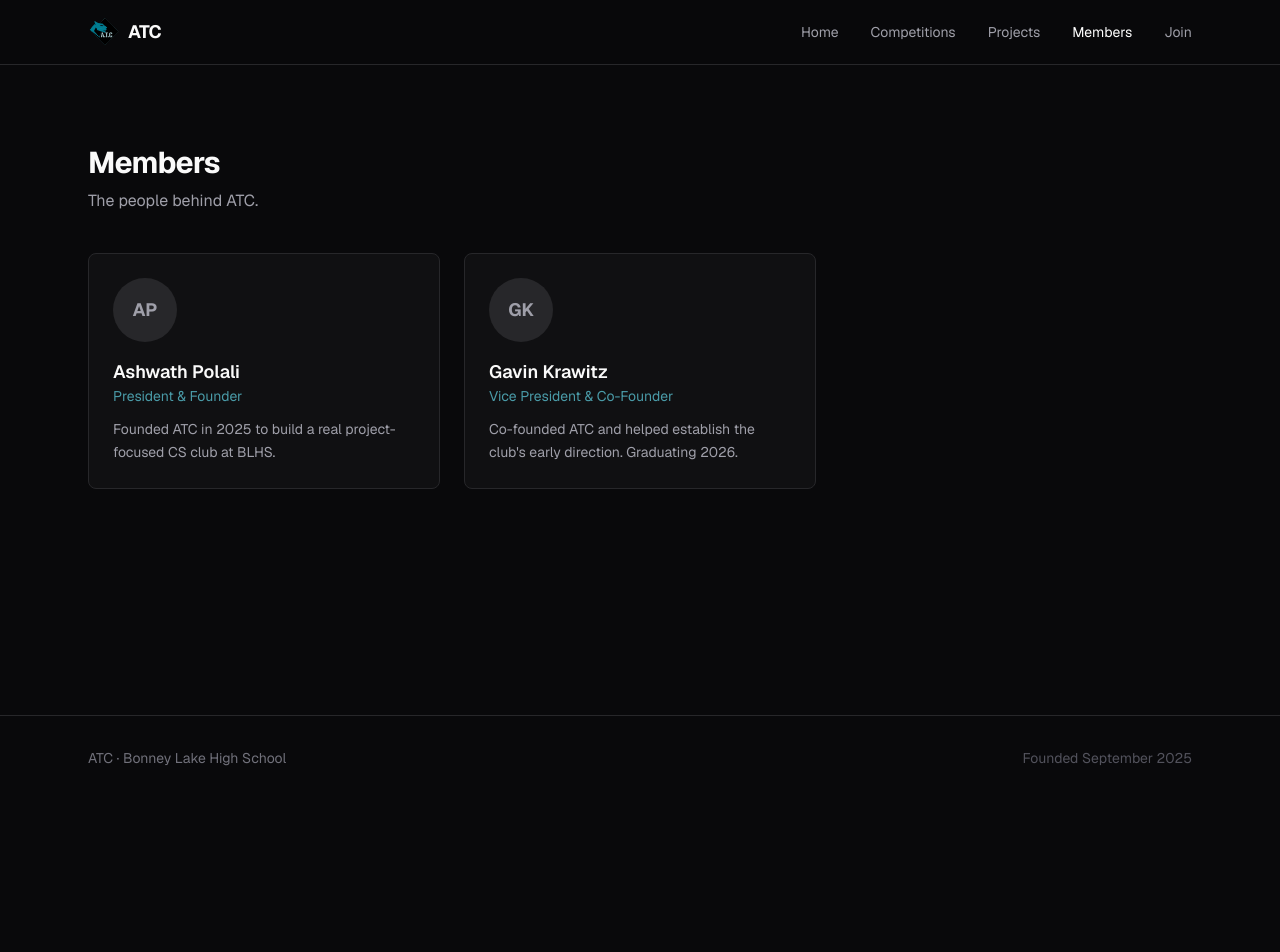
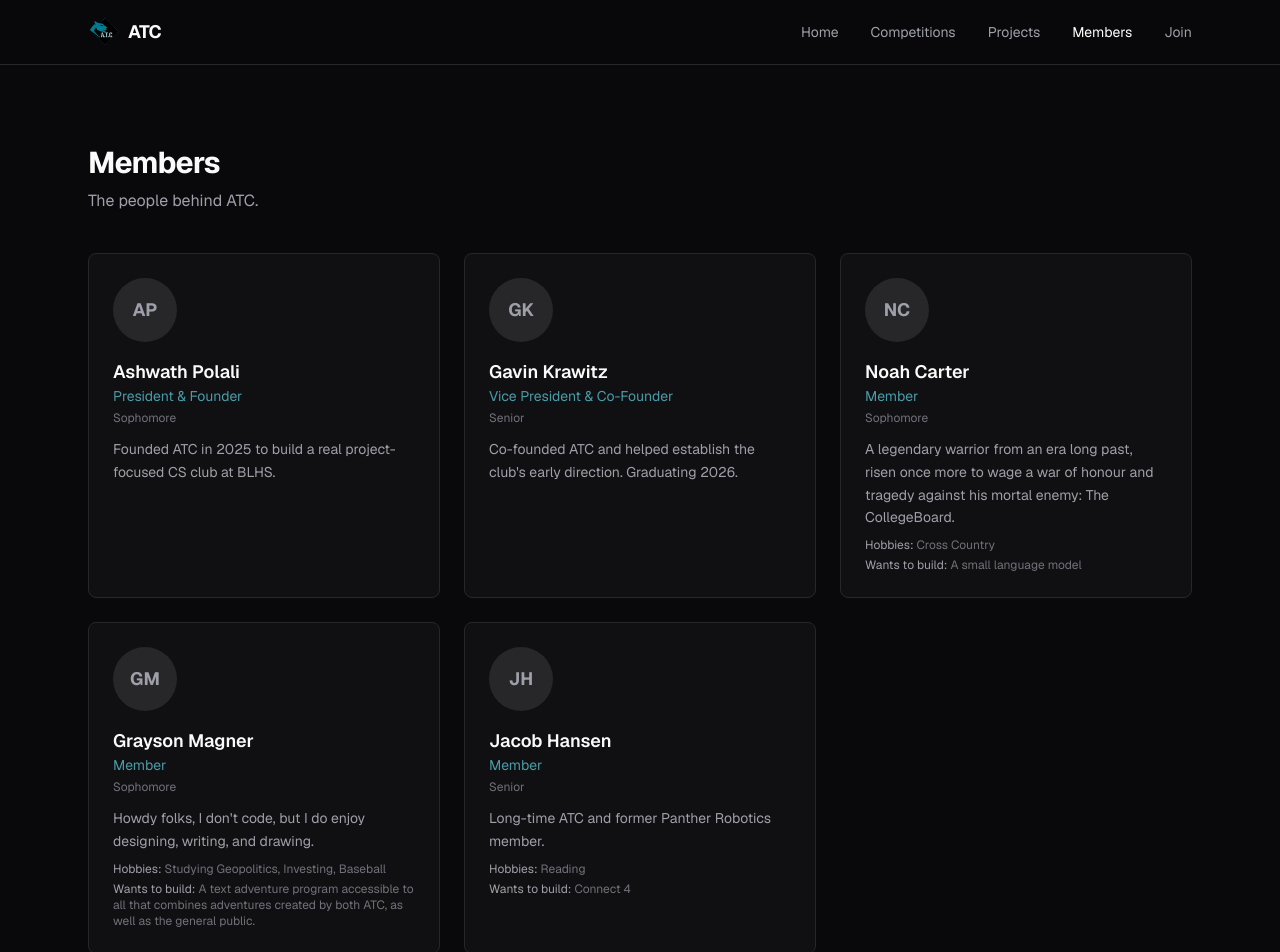
Before and after one commit to Algorithmic-Thinking-Club/atc-blhs, a Next.js app: page /members in a window 1280 px wide. Shown: the top 952 px of the page. Before the commit the page ends 800 px from the top, so only its background shows below. Built offline with nearby package versions, Linux system fonts and the light colour scheme.

Commit message:
updating member list

```diff
--- a/app/members/page.tsx
+++ b/app/members/page.tsx
@@ -24,9 +24,22 @@ export default function MembersPage() {
             </div>
             <h3 className="text-lg font-semibold">{member.name}</h3>
             <p className="text-sm text-accent">{member.role}</p>
+            {member.grade && (
+              <p className="mt-1 text-xs text-zinc-500">{member.grade}</p>
+            )}
             {member.bio && (
               <p className="mt-3 text-sm leading-relaxed text-zinc-400">
                 {member.bio}
+              </p>
+            )}
+            {member.hobby && (
+              <p className="mt-2 text-xs text-zinc-500">
+                <span className="text-zinc-400">Hobbies:</span> {member.hobby}
+              </p>
+            )}
+            {member.wants && (
+              <p className="mt-1 text-xs text-zinc-500">
+                <span className="text-zinc-400">Wants to build:</span> {member.wants}
               </p>
             )}
           </Card>
--- a/data/members.ts
+++ b/data/members.ts
@@ -1,7 +1,10 @@
 export type Member = {
   name: string;
   role: string;
+  grade?: string;
+  hobby?: string;
   bio?: string;
+  wants?: string;
   image?: string;
 };
 
@@ -9,11 +12,37 @@ export const members: Member[] = [
   {
     name: "Ashwath Polali",
     role: "President & Founder",
+    grade: "Sophomore",
     bio: "Founded ATC in 2025 to build a real project-focused CS club at BLHS.",
   },
   {
     name: "Gavin Krawitz",
     role: "Vice President & Co-Founder",
+    grade: "Senior",
     bio: "Co-founded ATC and helped establish the club's early direction. Graduating 2026.",
   },
+  {
+    name: "Noah Carter",
+    role: "Member",
+    grade: "Sophomore",
+    hobby: "Cross Country",
+    bio: "A legendary warrior from an era long past, risen once more to wage a war of honour and tragedy against his mortal enemy: The CollegeBoard.",
+    wants: "A small language model",
+  },
+  {
+    name: "Grayson Magner",
+    role: "Member",
+    grade: "Sophomore",
+    hobby: "Studying Geopolitics, Investing, Baseball",
+    bio: "Howdy folks, I don't code, but I do enjoy designing, writing, and drawing.",
+    wants: "A text adventure program accessible to all that combines adventures created by both ATC, as well as the general public.",
+  },
+  {
+    name: "Jacob Hansen",
+    role: "Member",
+    grade: "Senior",
+    hobby: "Reading",
+    bio: "Long-time ATC and former Panther Robotics member.",
+    wants: "Connect 4",
+  },
 ];
```
Also changed, not shown: .claude/settings.local.json (added).
